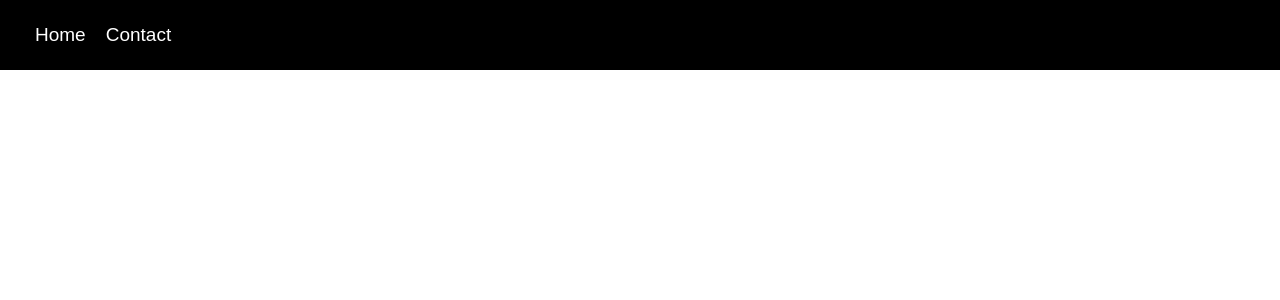
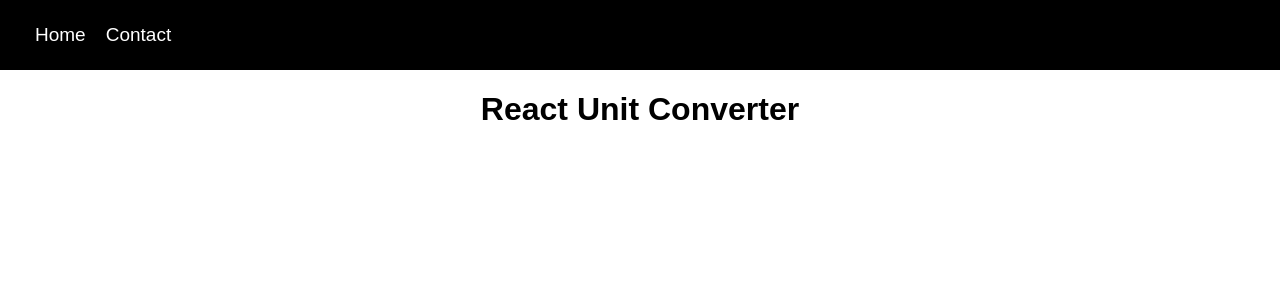
Before and after one commit to AdamMartin14/react-unit-converter, a React app: page / in a window 1280 px wide. Shown: the top 300 px of the page. Built offline with nearby package versions, Linux system fonts and the light colour scheme.

Commit message:
App Functionality Step 2: AppTitleHeading component implemented, to show a h1 title for the app

```diff
--- a/src/App.js
+++ b/src/App.js
@@ -1,5 +1,6 @@
 import React, { Component } from 'react';
 import NavigationContainer from './components/Navigation/NavigationContainer/NavigationContainer';
+import AppBodyContainer from './components/AppBody/AppBodyContainer/AppBodyContainer';
 
 
 class App extends Component {
@@ -7,7 +8,13 @@
   render() {
     return (
 
-      <NavigationContainer />
+      <div>
+
+        <NavigationContainer />
+
+        <AppBodyContainer />
+
+      </div>
 
     );
   }
--- a/src/components/AppBody/AppBodyContainer/AppBodyContainer.js
+++ b/src/components/AppBody/AppBodyContainer/AppBodyContainer.js
@@ -0,0 +1,20 @@
+// CLASS-BASED COMPONENT - STATE MANAGEMENT (STATEFUL COMPONENT)
+import React, {Component} from 'react';
+import AppTitleHeading from '../AppTitleHeading/AppTitleHeading';
+
+const appTitle = 'React Unit Converter';
+
+
+class AppBodyContainer extends Component {
+
+    render() {
+
+        return (
+
+            <AppTitleHeading title={appTitle} />
+
+        )
+    }
+};
+
+export default AppBodyContainer;
--- /dev/null
+++ b/src/components/AppBody/AppTitleHeading/AppTitleHeading.css
@@ -0,0 +1,3 @@
+.AppTitleHeadingContainer {
+    text-align: center;
+}
--- /dev/null
+++ b/src/components/AppBody/AppTitleHeading/AppTitleHeading.js
@@ -0,0 +1,13 @@
+// FUNCTIONAL COMPONENT - NO STATE MANAGEMENT (STATELESS COMPONENT)
+import React from 'react';
+import classes from './AppTitleHeading.css'
+
+const appTitleHeading = (props) => (
+
+    <div className={classes.AppTitleHeadingContainer}>
+        <h1>{props.title}</h1>
+    </div>
+
+);
+
+export default appTitleHeading;
--- a/src/components/Navigation/NavigationContainer/NavigationContainer.js
+++ b/src/components/Navigation/NavigationContainer/NavigationContainer.js
@@ -26,7 +26,7 @@
 
         return (
 
-            <div style={{height: 0}}>
+            <div>
 
                 <TopNavBar
                   hamburgerIconClicked={this.mobileNavModalToggleHandler}
--- a/src/components/Navigation/TopNavBar/TopNavBar.css
+++ b/src/components/Navigation/TopNavBar/TopNavBar.css
@@ -1,10 +1,11 @@
 .TopNavBarContainer {
     z-index: 0;
-    height: 0;
+    height: 70px;
 }
 
 .TopNavBar {
     position: fixed;
+    top: 0;
     height: 70px;
     width: 100%;
     display: flex;
```
Also changed, not shown: src/components/AppBody/AppTitle/AppTitle.css (deleted), src/components/AppBody/AppTitle/AppTitle.js (deleted).
